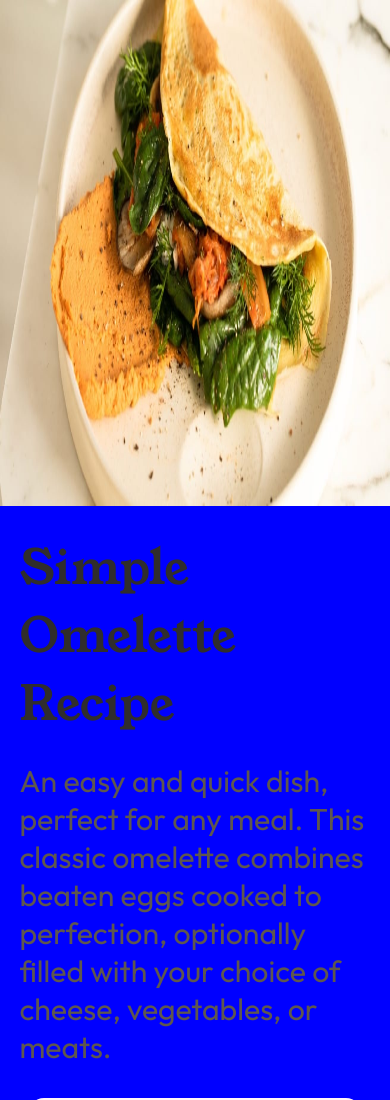
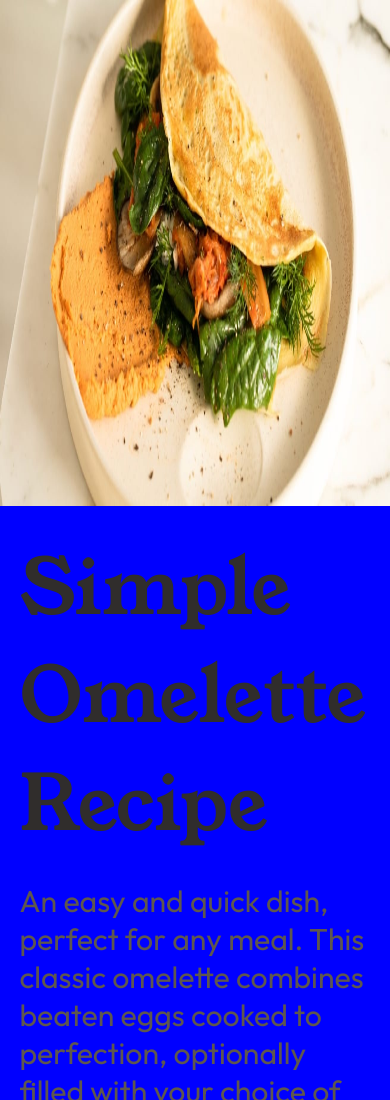
Before and after one commit to Rahaf-Zourob/recipe-page, a plain HTML site: page index.html in a window 390 px wide. Shown: the top 1100 px of the page. Drawn offline with Linux system fonts and the light colour scheme.

Commit message:
Edit general responsive style

```diff
--- a/css/style.css
+++ b/css/style.css
@@ -210,7 +210,4 @@ footer {
         width: 90%;
         margin: 0 auto;
     }
-    main article h1 {
-        font-size: 3rem;
-    }
 }
```
